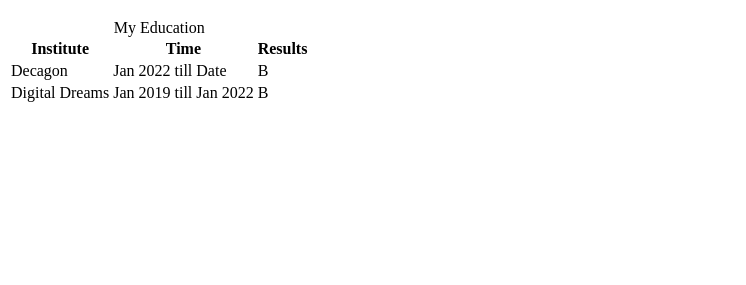
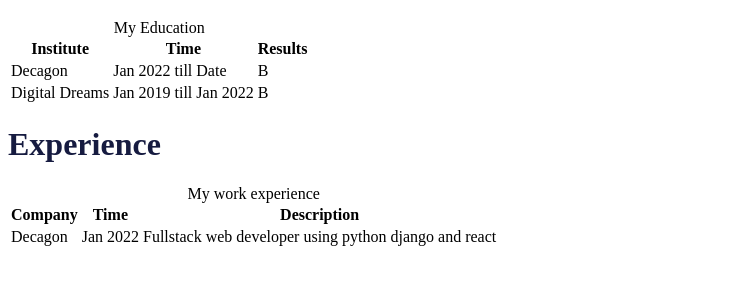
Before and after one commit to KramStyles/skill-reactor-cv-page, a website: page index.html in a window 1280 px wide. Shown: the part 469-754 px from the top of the page, without its empty margins (0-746 px from the left). Drawn offline with Linux system fonts and the light colour scheme.

Commit message:
worked on 4th section

```diff
--- a/index.html
+++ b/index.html
@@ -16,7 +16,7 @@
                 display: flex;
                 flex-direction: row;
             }
-            #name, #email, #education_heading{
+            #name, #email, #education_heading, #experience_heading{
                 color: #161B40
             }
         </style>
@@ -56,5 +56,28 @@
             </tbody>
         </table>
     </div>
+
+    <div id="experience_section">
+        <h1 id="experience_heading">
+            Experience
+        </h1>
+        <table>
+            <caption>My work experience</caption>
+            <thead>
+                <tr>
+                    <th class="experience_table_heading">Company</th>
+                    <th class="experience_table_heading">Time</th>
+                    <th class="experience_table_heading">Description</th>
+                </tr>
+            </thead>
+            <tbody>
+                <tr>
+                    <td class="experience_table_data">Decagon</td>
+                    <td class="experience_table_data">Jan 2022</td>
+                    <td class="experience_table_data">Fullstack web developer using python django and react</td>
+                </tr>
+            </tbody>
+        </table>
+    </div>
 </body>
 </html>
```
